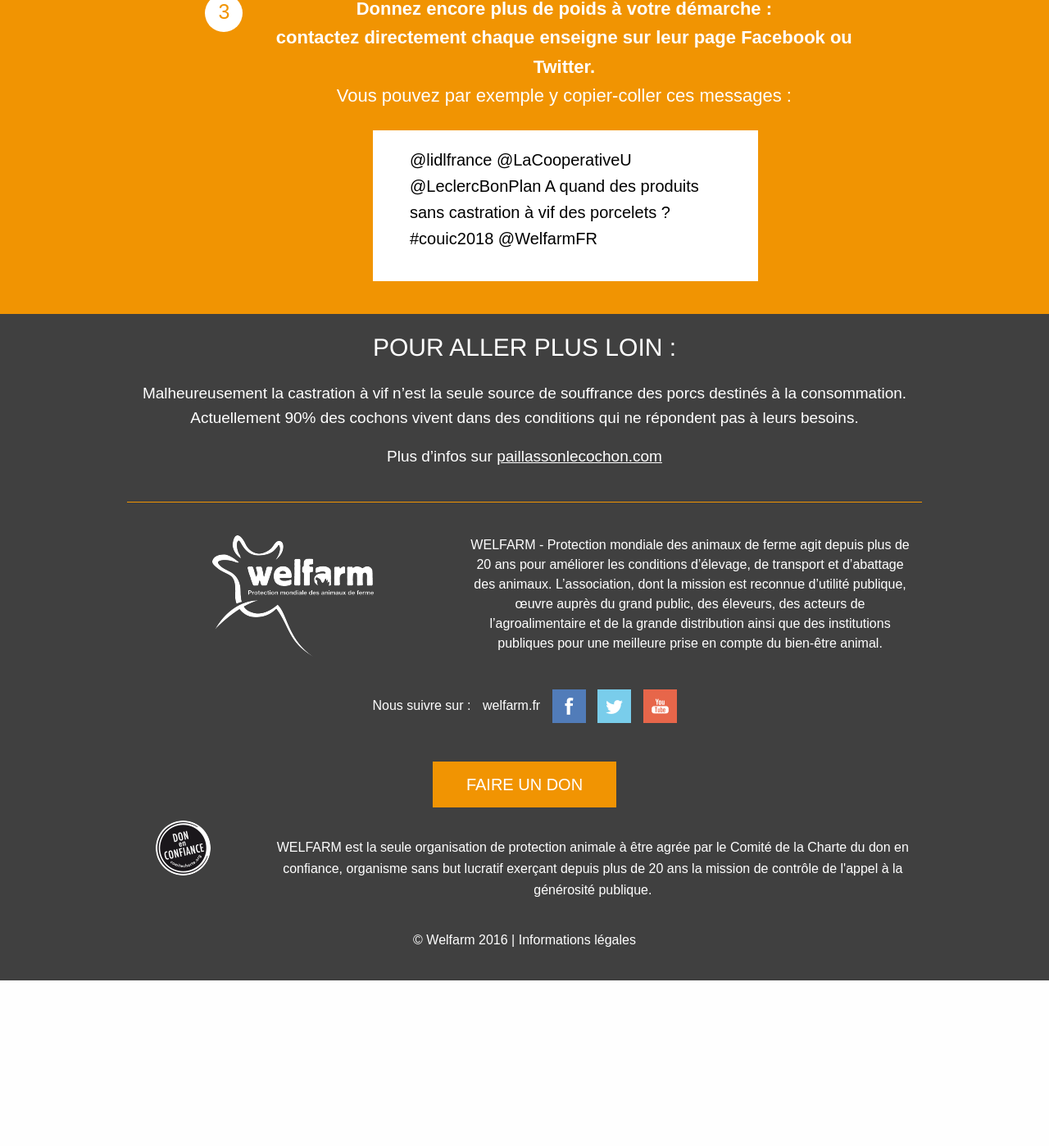
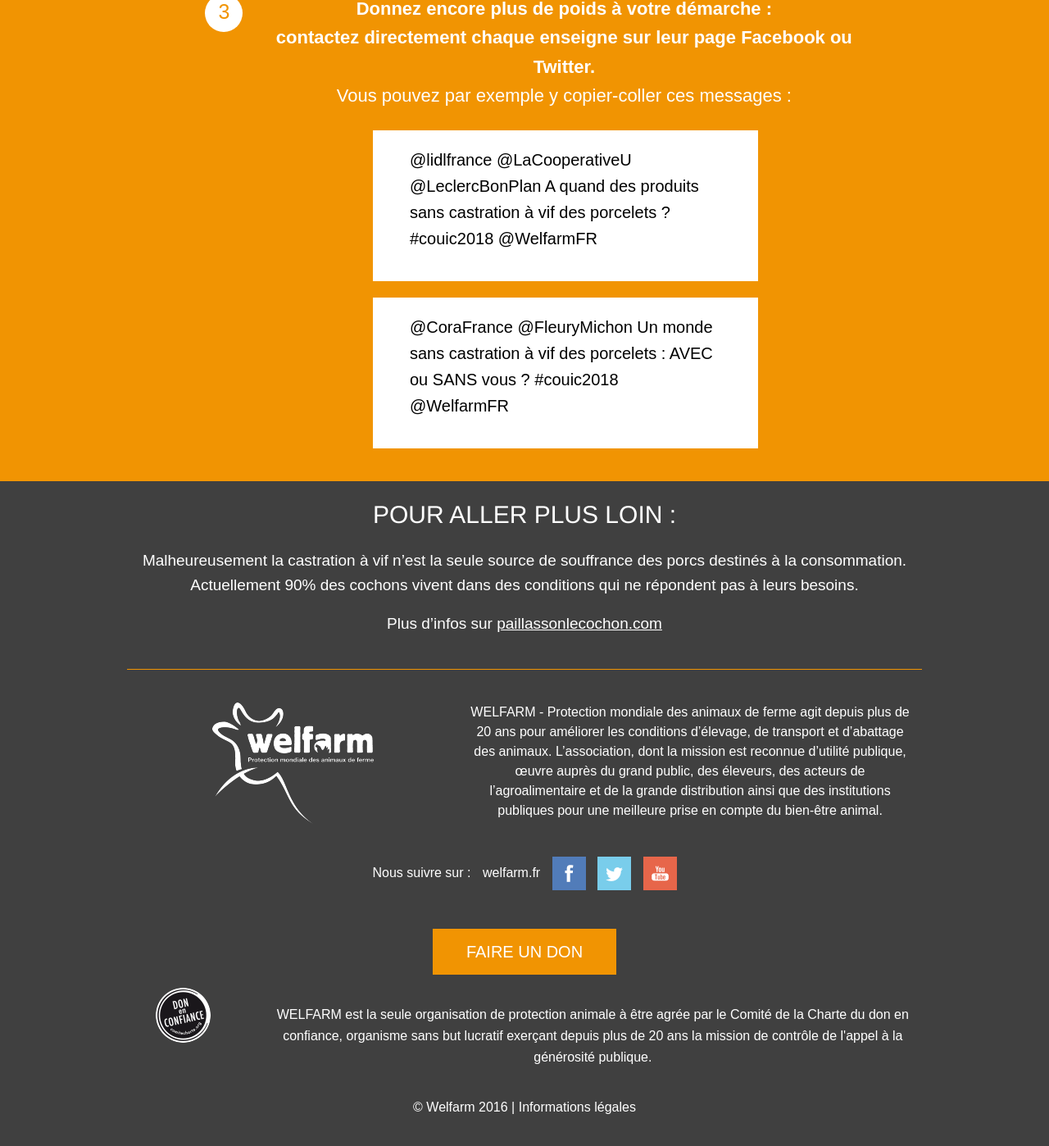
Before and after one commit to adfinitas-app/welfarm-petition, a Jekyll site: the page built from index.html, in a window 1280 px wide and 1400 px high, scrolled down 5635 px. Shown: the whole window at 82% size. Built offline with Jekyll 4.4.1, drawn with Linux system fonts in a browser that asks for light colours; comment, search, counter and statistics services are not loaded; before the commit the page ends 6831 px from its top, so only the background shows below that.

Commit message:
Added box for tweet

```diff
--- a/_includes/professionels.html
+++ b/_includes/professionels.html
@@ -120,7 +120,11 @@
 	<div class="box">
 	  <p>
 @lidlfrance @LaCooperativeU @LeclercBonPlan A quand des produits sans castration à vif des porcelets ? #couic2018 @WelfarmFR
-
+	  </p>
+	</div>
+	<div class="box">
+	  <p>
+	  @CoraFrance @FleuryMichon Un monde sans castration à vif des porcelets : AVEC  ou SANS vous ? #couic2018 @WelfarmFR
 	  </p>
 	</div>
       </div>
--- a/css/app.scss
+++ b/css/app.scss
@@ -585,6 +585,9 @@
       font-size: 20px;
       text-align : left;
       padding: 20px 45px;
+      &:first-child {
+	margin-bottom: 20px;
+      }
     }
   }
 }
```
